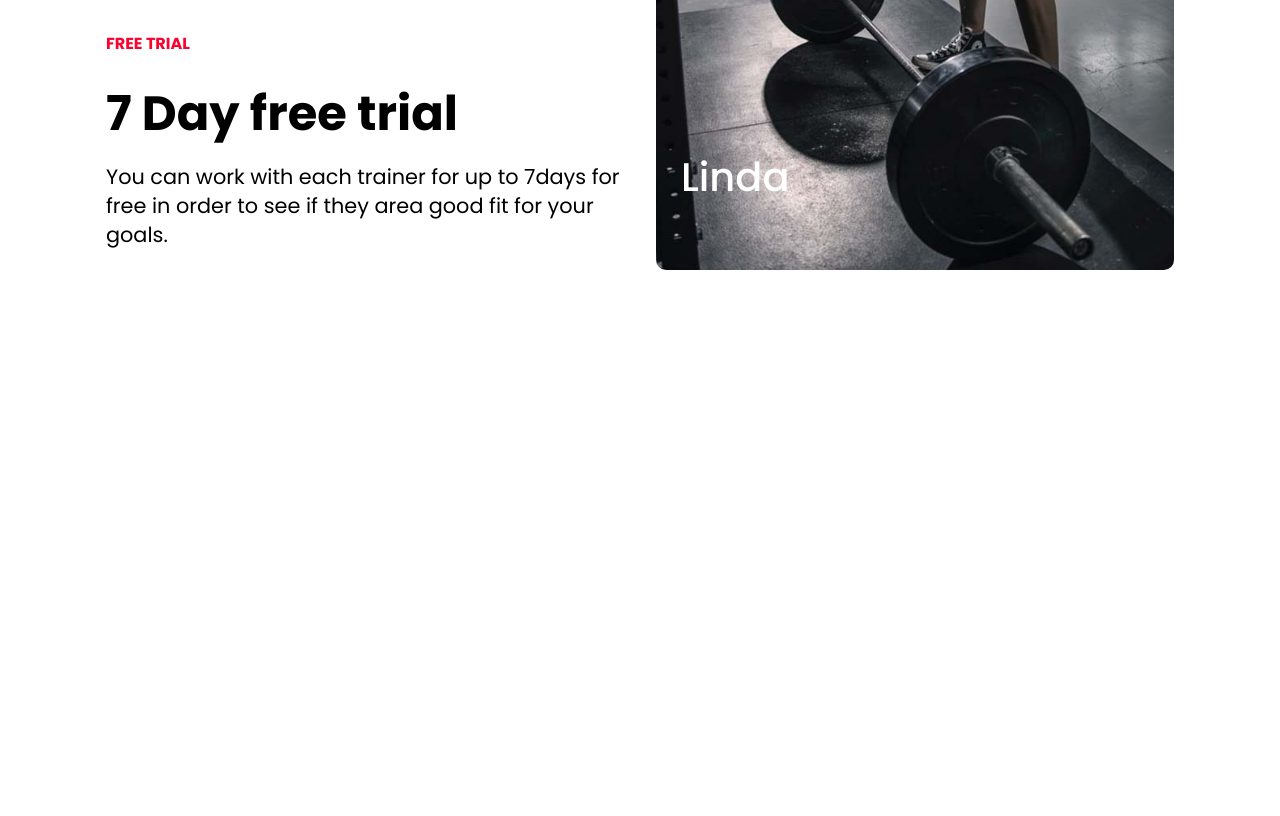
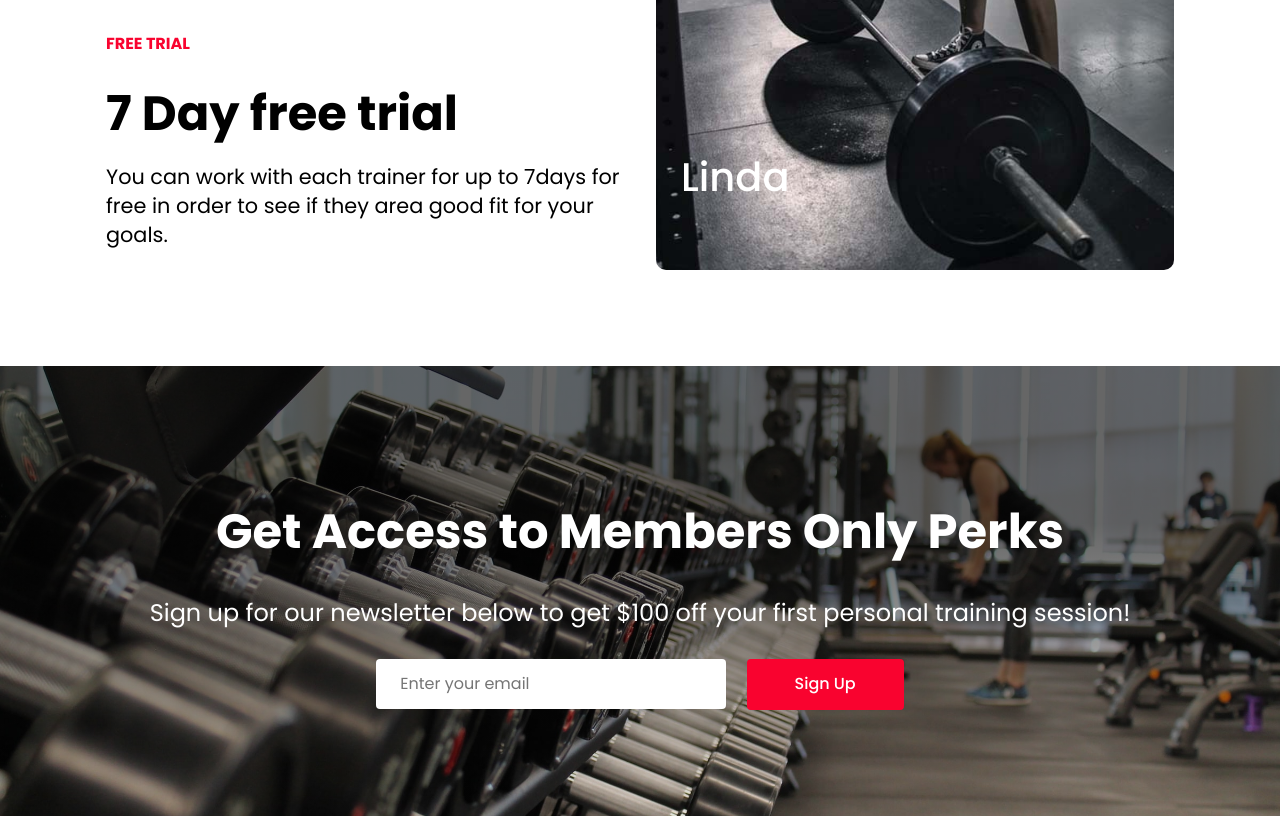
Before and after one commit to rj-robinjoseph/GYM-Fitness, a plain HTML site: page index.html in a window 1280 px wide. Shown: the part 4158-4974 px from the top of the page. Before the commit the page ends 4524 px from the top, so only its background shows below. Drawn offline with Linux system fonts and the light colour scheme.

Commit message:
Email section completed

```diff
--- a/index.html
+++ b/index.html
@@ -163,6 +163,24 @@
 
     <!-- Email Section -->
 
+    <div class="email">
+      <div class="email__content">
+        <h1>Get Access to Members Only Perks</h1>
+        <p>
+          Sign up for our newsletter below to get $100 off your first personal
+          training session!
+        </p>
+        <form action="#">
+          <div class="form__wrap">
+            <label for="email">
+              <input type="text" placeholder="Enter your email" />
+            </label>
+            <button class="button" type="submit">Sign Up</button>
+          </div>
+        </form>
+      </div>
+    </div>
+
     <script src="./main.js"></script>
   </body>
 </html>
--- a/styles/style.css
+++ b/styles/style.css
@@ -416,3 +416,71 @@
     grid-column: 1/2;
   }
 }
+
+/* Form Section */
+
+.email {
+  background: linear-gradient(
+      180deg,
+      rgba(0, 0, 0, 0.6) 0%,
+      rgba(0, 0, 0, 0.6) 35%,
+      rgba(0, 0, 0, 0.1) 100%
+    ),
+    url("../images/background-2.jpg") no-repeat center;
+  background-size: cover;
+  height: 450px;
+  width: 100%;
+  padding: 5rem calc((100vw - 1300px) / 2);
+  color: var(--white);
+  display: flex;
+  justify-content: center;
+  align-items: center;
+}
+
+.email__content {
+  display: flex;
+  flex-direction: column;
+  align-items: center;
+}
+
+.email__content h1 {
+  text-align: center;
+  margin-bottom: 1rem;
+  font-size: clamp(1rem, 5vw, 3rem);
+  padding: 0 1rem;
+}
+
+.email__content p {
+  text-align: center;
+  margin-bottom: 2rem;
+  font-size: clamp(1rem, 2.5vw, 1.5rem);
+  padding: 0 1rem;
+}
+
+form {
+  z-index: 10;
+}
+
+.form__wrap input {
+  padding: 1rem 1.5rem;
+  outline: none;
+  border: none;
+  border-radius: 4px;
+  width: 350px;
+  height: 50px;
+  margin-right: 1rem;
+}
+
+@media screen and (max-width: 768px) {
+  .form__wrap {
+    display: flex;
+    flex-direction: column;
+    align-items: center;
+    justify-content: center;
+  }
+
+  .form__wrap input {
+    margin-bottom: 1rem;
+    margin-right: unset;
+  }
+}
```
Also changed, not shown: images/background-2.jpg (added).
